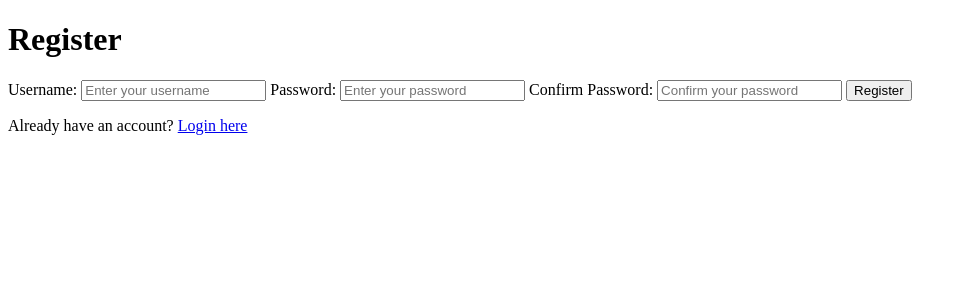
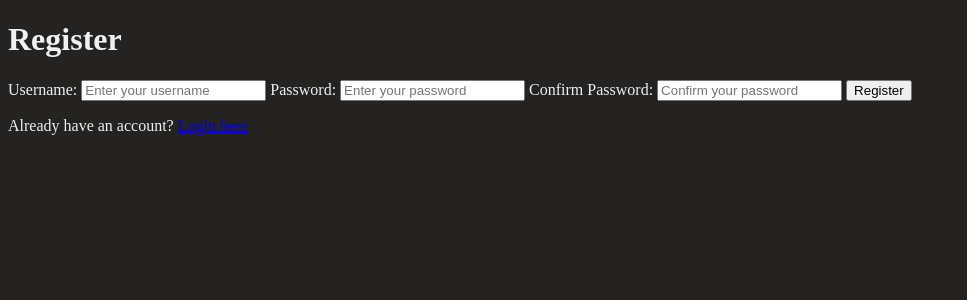
Before and after one commit to loganpinel06/Checkr-S, a Flask app: page /register in a window 1280 px wide. Shown: the top 300 px of the page, without its empty margins (0-967 px from the left). Run offline with Flask 3, Linux system fonts and the light colour scheme.

Commit message:
Setup SCSS for styling

```diff
--- /dev/null
+++ b/app/static/styles.css
@@ -0,0 +1,4 @@
+body {
+  background-color: #252321;
+  color: #f0f0f0;
+}/*# sourceMappingURL=styles.css.map */
--- a/app/static/styles.scss
+++ b/app/static/styles.scss
@@ -1 +1,11 @@
 //This project uses SCSS (CSS Preprocessor) for styling to allow for variables, nesting, and other features
+
+//variables
+$background-color: #252321;
+$text-color: #f0f0f0;
+
+//body styles
+body {
+    background-color: $background-color;
+    color: $text-color;
+}
--- a/app/templates/base.html
+++ b/app/templates/base.html
@@ -4,6 +4,7 @@
     <meta charset="UTF-8">
     <meta name="viewport" content="width=device-width, initial-scale=1.0">
     <title>CheckBook App</title>
+    <link rel="stylesheet" href="{{ url_for('static', filename='styles.css') }}">
 </head>
 <body>
     {% block content %}
```
Also changed, not shown: 1 other file.
